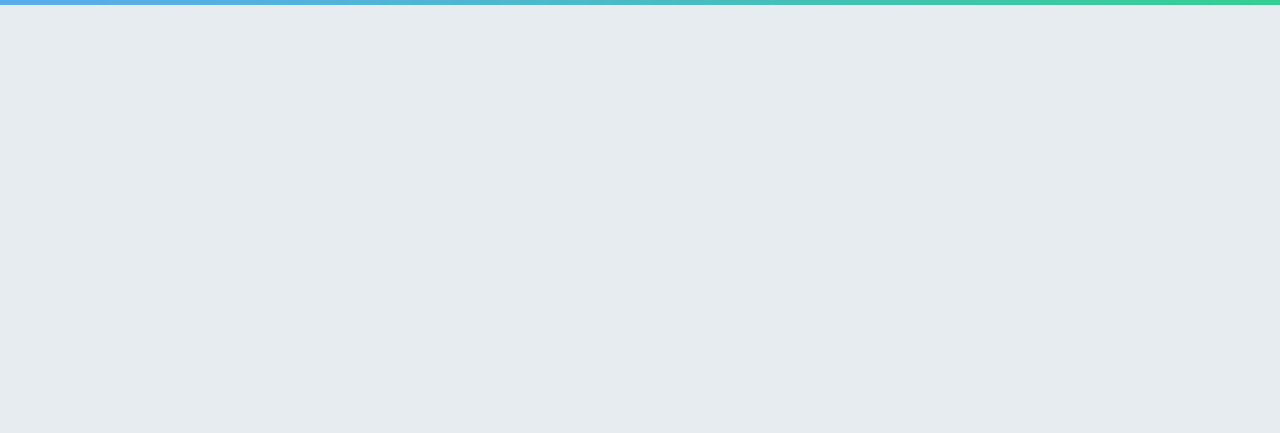
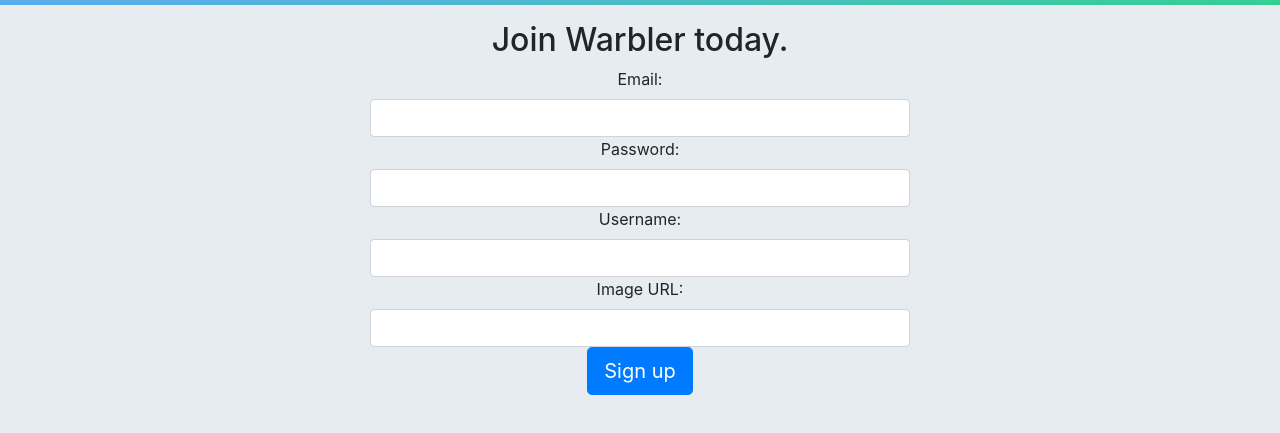
Before and after one commit to dbzerjav/warbler, a React app in the folder warbler-client/: page /signup in a window 1280 px wide. Shown: the part 51-484 px from the top of the page. Built offline with nearby package versions, Linux system fonts and the light colour scheme.

Commit message:
configure auth

```diff
--- /dev/null
+++ b/warbler-client/src/components/AuthForm.js
@@ -0,0 +1,88 @@
+import React, { Component } from 'react';
+
+export default class AuthForm extends Component {
+  constructor(props) {
+    super(props);
+    this.state = {
+      email: '',
+      username: '',
+      password: '',
+      profileImageUrl: ''
+    };
+  }
+
+  handleChange = (e) => {
+    this.setState({
+      [e.target.name]: e.target.value
+    })
+  }
+
+  handleSubmit = (e) => {
+    e.preventDefault();
+    const authType = this.props.signUp ? 'signup' : 'signin';
+    this.props.onAuth(authType, this.state).then(() => {
+      console.log('Logged in');
+    });
+  }
+
+  render() {
+    const { email, username, profileImageUrl } = this.state;
+    const { heading, buttonText, signUp } = this.props;
+    return (
+      <div>
+        <div className='row justify-content-md-center text-center'>
+          <div className='col-md-6'>
+            <form onSubmit={this.handleSubmit}>
+              <h2>{heading}</h2>
+              <label htmlFor='email'>Email:</label>
+              <input
+                className='form-control'
+                id='email'
+                name='email'
+                onChange={this.handleChange}
+                value={email}
+                type='text'
+              />
+              <label htmlFor='password'>Password:</label>
+              <input
+                className='form-control'
+                id='password'
+                name='password'
+                onChange={this.handleChange}
+                type='password'
+              />
+              {signUp && (
+                <div>
+                  <label htmlFor='username'>Username:</label>
+                  <input
+                    className='form-control'
+                    id='username'
+                    name='username'
+                    onChange={this.handleChange}
+                    value={username}
+                    type='text'
+                  />
+                  <label htmlFor='profile-image-url'>Image URL:</label>
+                  <input
+                    className='form-control'
+                    id='profile-image-url'
+                    name='profile-image-url'
+                    onChange={this.handleChange}
+                    value={profileImageUrl}
+                    type='text'
+                  />
+                </div>
+              )}
+              <button
+                className="btn btn-primary btn-lg"
+                type='submit'
+              >
+                {buttonText}
+              </button>
+            </form>
+          </div>
+        </div>
+      </div>
+    )
+  }
+}
--- a/warbler-client/src/containers/Main.js
+++ b/warbler-client/src/containers/Main.js
@@ -2,13 +2,44 @@
 import { Switch, Route, withRouter, Redirect} from 'react-router-dom';
 import { connect } from 'react-redux';
 import Homepage from '../components/Homepage';
+import AuthForm from '../components/AuthForm';
+import { authUser } from '../store/actions/auth';
 
 const Main = props => {
+  const { authUser } = props;
   return(
     <div className="container">
       <Switch>
-        <Route exact path='/' render={props => <Homepage {...props} />} >
-        </Route>
+        <Route exact path='/' render={props => <Homepage {...props} />} />
+        <Route
+          exact
+          path='/signin'
+          render={props => {
+            return(
+              <AuthForm
+                onAuth={authUser}
+                buttonText='Log in'
+                heading="Welcome back."
+                {...props}
+              />
+            );
+          }}
+        />
+        <Route
+          exact
+          path='/signup'
+          render={props => {
+            return(
+              <AuthForm
+              onAuth={authUser}
+                signUp
+                buttonText='Sign up'
+                heading="Join Warbler today."
+                {...props}
+              />
+            );
+          }}
+        />
       </Switch>
     </div>
   );
@@ -20,4 +51,4 @@
   }
 }
 
-export default withRouter(connect(mapStateToProps, null)(Main));
+export default withRouter(connect(mapStateToProps, { authUser })(Main));
--- a/warbler-client/src/containers/Navbar.js
+++ b/warbler-client/src/containers/Navbar.js
@@ -6,7 +6,7 @@
 class Navbar extends Component {
   render() {
     return(
-      <nav class='navbar navbar-expand'>
+      <nav className='navbar navbar-expand'>
         <div className='container-fluid'>
           <div className='navbar-header'>
             <Link to='/' className='navbar-brand'>
--- a/warbler-client/src/index.css
+++ b/warbler-client/src/index.css
@@ -48,6 +48,7 @@
    position: absolute;
    top: 55px;
    bottom: 0;
+   left: 0;
    display: flex;
    flex-direction: column;
    align-items: center;
--- /dev/null
+++ b/warbler-client/src/services/api.js
@@ -0,0 +1,13 @@
+import axios from 'axios';
+
+export function apiCall(method, path, data) {
+  return new Promise((resolve, reject) => {
+    return axios[method](path, data)
+    .then(res => {
+      return resolve(res.data);
+    })
+    .catch(err => {
+      return reject(err.response.data.error);
+    })
+  })
+}
--- /dev/null
+++ b/warbler-client/src/store/actions/auth.js
@@ -0,0 +1,23 @@
+import { apiCall } from '../../services/api';
+import { SET_CURRENT_USER } from '../actionTypes';
+
+export function setCurrentUser(user) {
+  return {
+    type: SET_CURRENT_USER,
+    user
+  };
+}
+
+export function authUser(type, userData) {
+  return dispatch => {
+    return new Promise((resolve, reject) => {
+      return apiCall('post', `/api/auth/${type}`, userData).then(
+        ({ token, ...user }) => {
+          localStorage.setItem('jwtToken', token);
+          dispatch(setCurrentUser(user));
+          resolve();
+        }
+      );
+    });
+  };
+}
```
Also changed, not shown: warbler-client/src/store/actions/errors.js (added).
